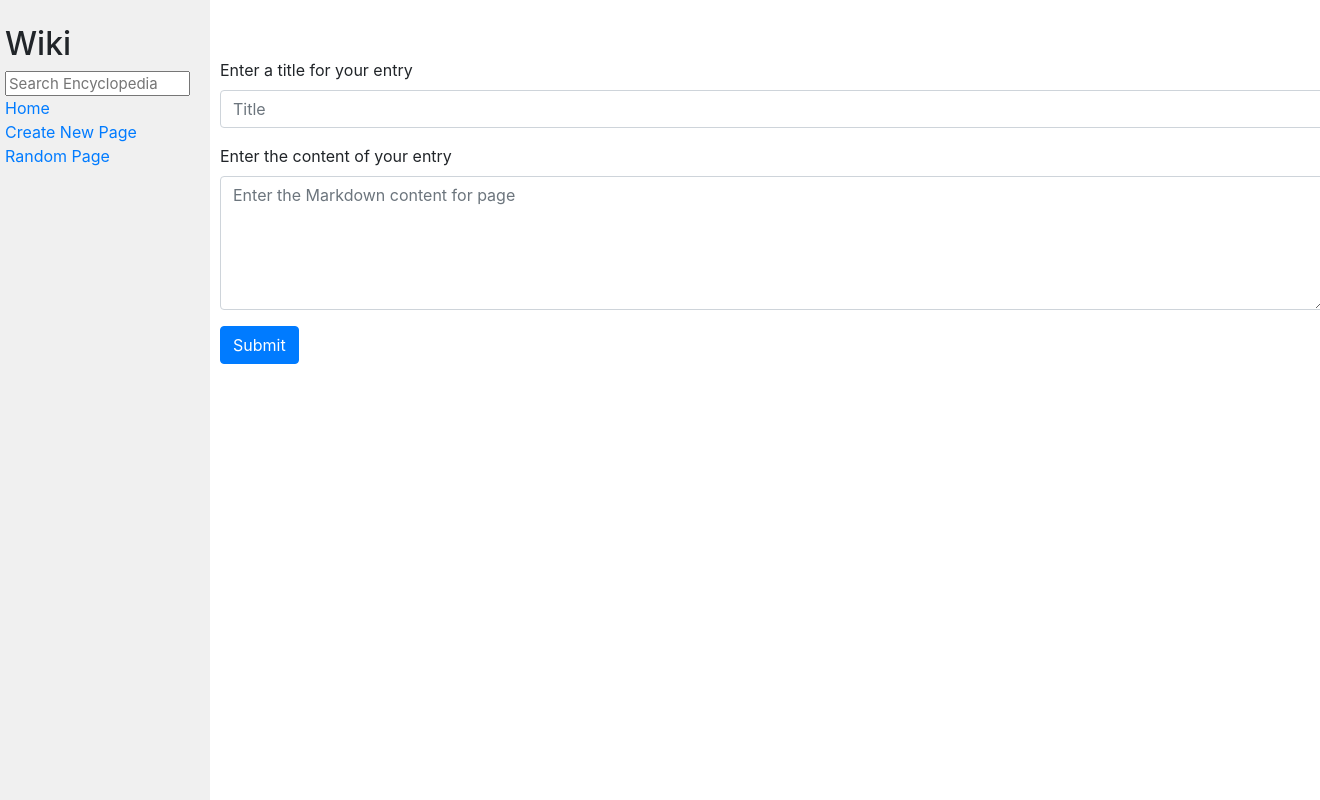
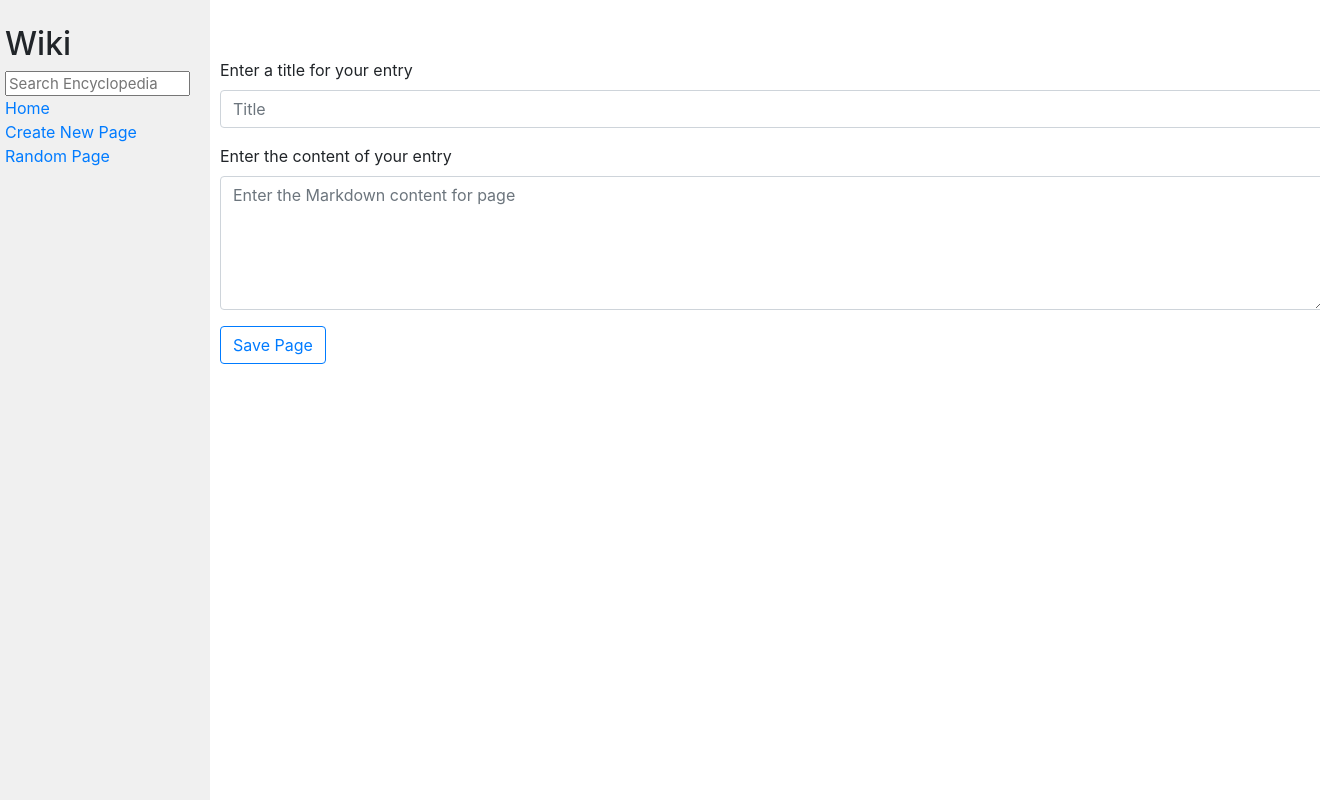
Before and after one commit to poyrazn/Wiki, a Django app: template encyclopedia/templates/encyclopedia/create.html in a window 1320 px wide; the page is wider, and only the part inside the window is pictured. Run offline with Django 3.2, Linux system fonts and the light colour scheme; the template is opened without the code that fills it, so the values that code supplies are empty; some libraries are stand-ins or nearby versions.

Commit message:
changed button text

```diff
--- a/encyclopedia/templates/encyclopedia/create.html
+++ b/encyclopedia/templates/encyclopedia/create.html
@@ -16,7 +16,7 @@
             <label for="entryContent">Enter the content of your entry</label>
             <textarea class="form-control" id="entryContent" name="content" rows="5" placeholder="Enter the Markdown content for page"></textarea>
         </div>
-        <button type="submit" class="btn btn-primary">Submit</button>
+        <button type="submit" class="btn btn-outline-primary">Save Page</button>
     </form>
 
 {% endblock %}
```
